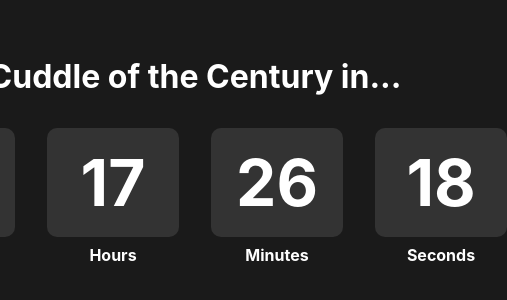
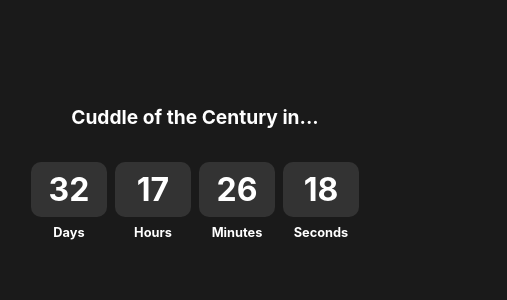
Before and after one commit to janstoff/until-big-bang, a website built with Vite: page index.html in a window 390 px wide. Shown: the part 272-572 px from the top of the page, 507 px wide, since content can reach past the window. Built offline with nearby package versions, Linux system fonts and the light colour scheme.

Commit message:
make responsive

```diff
--- a/style.css
+++ b/style.css
@@ -1,26 +1,33 @@
 body {
   margin: 0;
-  font-family: -apple-system, BlinkMacSystemFont, 'Segoe UI', Roboto, Oxygen, Ubuntu, Cantarell, sans-serif;
+  font-family: -apple-system, BlinkMacSystemFont, "Segoe UI", Roboto, Oxygen,
+    Ubuntu, Cantarell, sans-serif;
   background: #1a1a1a;
   color: #ffffff;
   display: flex;
   justify-content: center;
   align-items: center;
   min-height: 100vh;
+  padding: 1rem;
 }
 
 .container {
   text-align: center;
+  width: 100%;
+  max-width: 800px;
 }
 
 h1 {
-  font-size: 2rem;
+  font-size: clamp(1.2rem, 4vw, 2rem);
   margin-bottom: 2rem;
+  line-height: 1.3;
 }
 
 .countdown {
   display: flex;
-  gap: 2rem;
+  gap: clamp(0.5rem, 2vw, 2rem);
+  justify-content: center;
+  flex-wrap: wrap;
 }
 
 .time-block {
@@ -30,17 +37,18 @@ h1 {
 }
 
 .time-block span {
-  font-size: 4rem;
+  font-size: clamp(2rem, 6vw, 4rem);
   font-weight: bold;
   background: #333;
-  padding: 1rem;
+  padding: clamp(0.5rem, 2vw, 1rem);
   border-radius: 10px;
-  min-width: 100px;
+  min-width: clamp(60px, 15vw, 100px);
 }
 
 .label {
-  font-size: 1rem !important;
+  font-size: clamp(0.8rem, 2vw, 1rem) !important;
   margin-top: 0.5rem;
   background: none !important;
   padding: 0 !important;
+  min-width: auto !important;
 }
```
